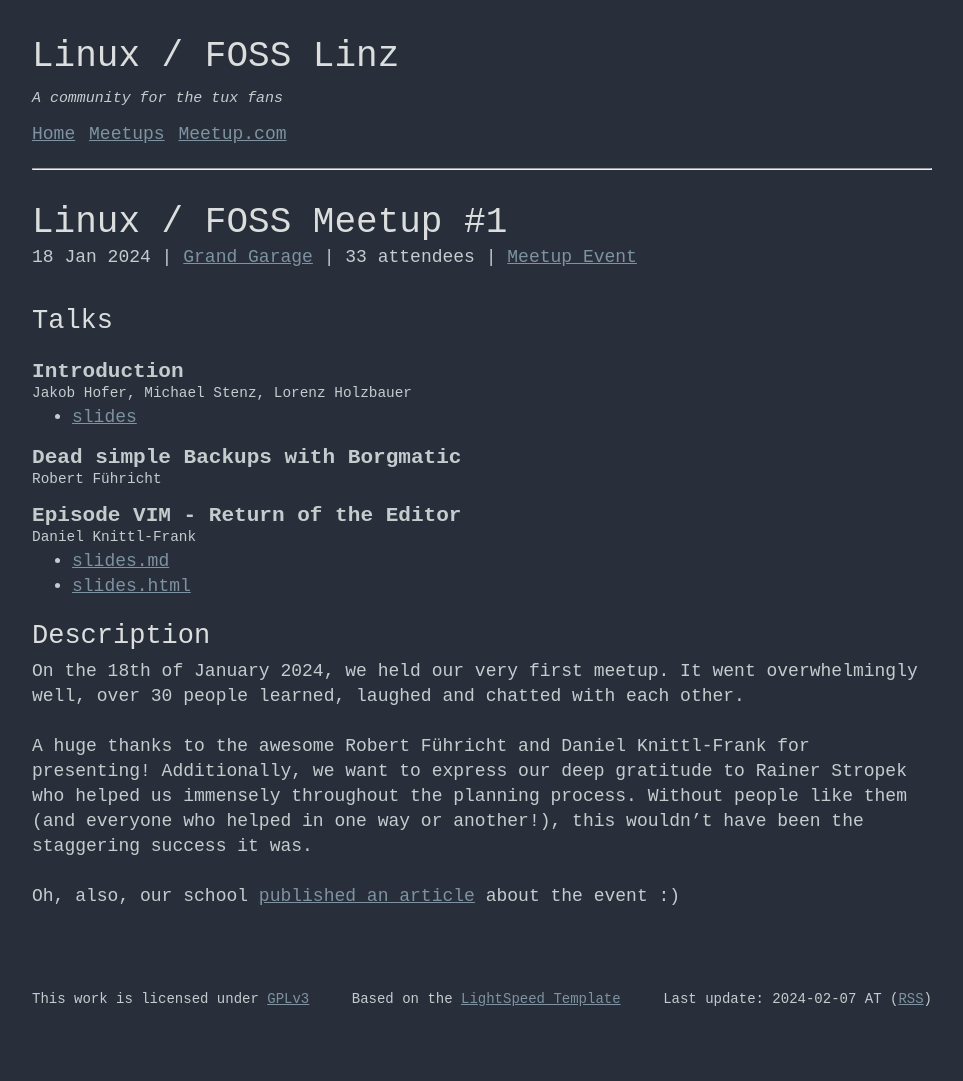
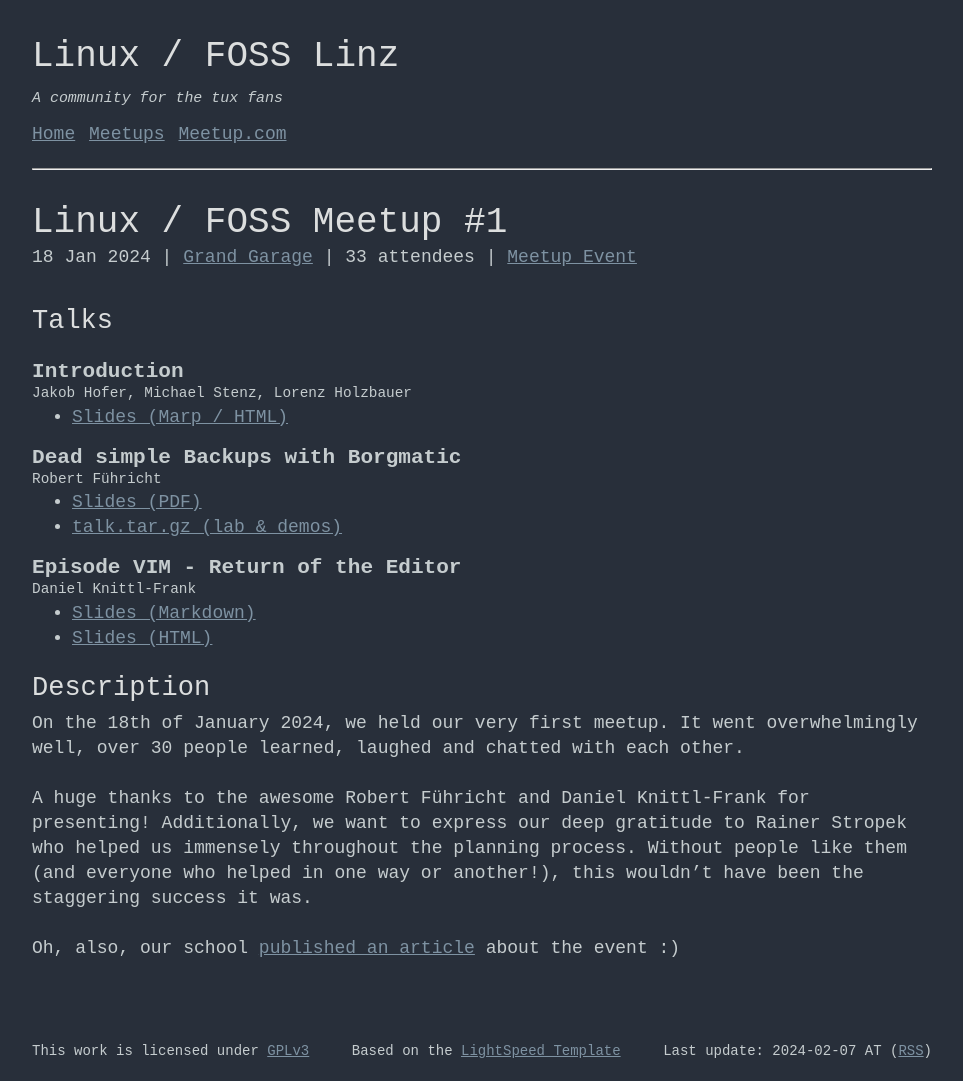
Before and after one commit to LinuxFossLinz/linuxfosslinz.github.io, a Jekyll site: the page built from meetups/_posts/2024-01-18-First Meetup.md, in a window 1280 px wide. Shown: the whole page, without its empty margins (158-1121 px from the left). Built offline with Jekyll 4.4.1, drawn with Linux system fonts in a browser that asks for light colours; before the commit the page ends 1029 px from its top, so only the background shows below that.

Commit message:
Upload Robert's talk

```diff
--- a/meetups/_posts/2024-01-18-First Meetup.md
+++ b/meetups/_posts/2024-01-18-First Meetup.md
@@ -2,7 +2,7 @@
 layout: meetup
 title: "Linux / FOSS Meetup #1"
 attendees: 33
-talks: [{name: "Introduction", speaker: "Jakob Hofer, Michael Stenz, Lorenz Holzbauer", slides: [{url: "https://linuxfosslinz.github.io/intro-presentation/"}]}, {name: "Dead simple Backups with Borgmatic", speaker: "Robert Führicht"}, {name: "Episode VIM - Return of the Editor", speaker: "Daniel Knittl-Frank", slides: [{name: "slides.md", filename: "daniel-knittl-frank-slides.md"}, {name: "slides.html", filename: "daniel-knittl-frank-slides.html"}]}]
+talks: [{name: "Introduction", speaker: "Jakob Hofer, Michael Stenz, Lorenz Holzbauer", slides: [{name: "Slides (Marp / HTML)", url: "https://linuxfosslinz.github.io/intro-presentation/"}]}, {name: "Dead simple Backups with Borgmatic", speaker: "Robert Führicht", slides: [{name: "Slides (PDF)", filename: "robert-fuehricht-slides.pdf"}, {name: "talk.tar.gz (lab & demos)", filename: "robert-fuehricht-talk.tar.gz"}]}, {name: "Episode VIM - Return of the Editor", speaker: "Daniel Knittl-Frank", slides: [{name: "Slides (Markdown)", filename: "daniel-knittl-frank-slides.md"}, {name: "Slides (HTML)", filename: "daniel-knittl-frank-slides.html"}]}]
 link: {name: "Meetup Event", url: "https://www.meetup.com/linux-foss-linz/events/298028235/"}
 location: {name: "Grand Garage", href: "https://grandgarage.eu/"}
 ---
```
Also changed, not shown: 2 other files.
